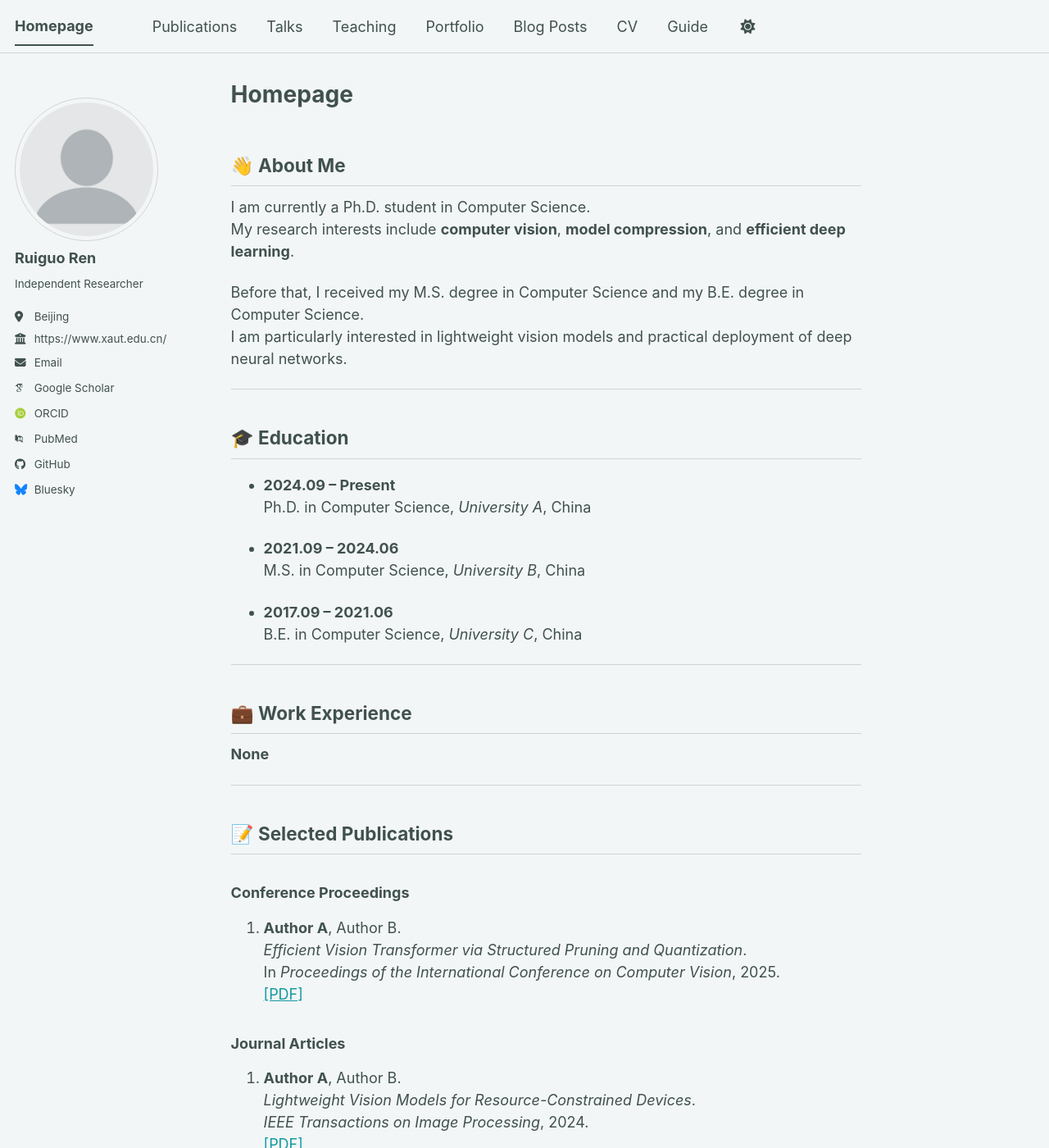
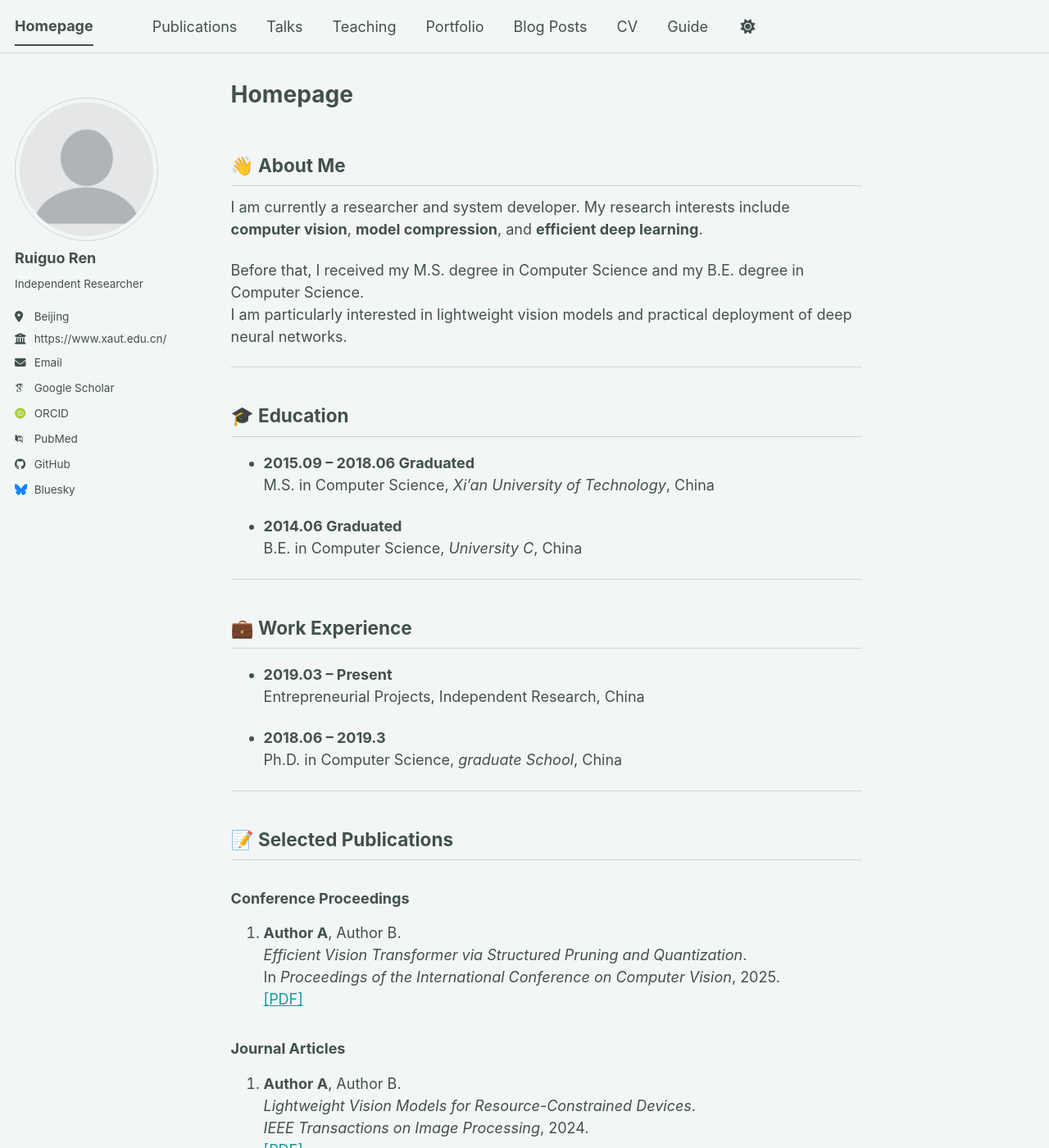
Before and after one commit to rgren-research/rgren-research.github.io, a Jekyll site: the page built from _pages/about.md, in a window 1280 px wide and 1400 px high. Shown: the whole window at 82% size. Built offline with Jekyll 4.4.1, drawn with Linux system fonts in a browser that asks for light colours; some web fonts are replaced; a script bundle is joined from its source files by our own code; library files that are not in the unit come from our copies.

Commit message:
Update about.md

```diff
--- a/_pages/about.md
+++ b/_pages/about.md
@@ -9,7 +9,7 @@ redirect_from:
 
 ## 👋 About Me
 
-I am currently a Ph.D. student in Computer Science.
+I am currently a researcher and system developer.
 My research interests include **computer vision**, **model compression**, and **efficient deep learning**.
 
 Before that, I received my M.S. degree in Computer Science and my B.E. degree in Computer Science.
@@ -19,20 +19,21 @@ I am particularly interested in lightweight vision models and practical deployme
 
 ## 🎓 Education
 
-- **2024.09 – Present**
-  Ph.D. in Computer Science, *University A*, China
+- **2015.09 – 2018.06 Graduated**
+  M.S. in Computer Science, *Xi'an University of Technology*, China
 
-- **2021.09 – 2024.06**
-  M.S. in Computer Science, *University B*, China
-
-- **2017.09 – 2021.06**
+- **2014.06 Graduated**
   B.E. in Computer Science, *University C*, China
 
 ---
 
 ## 💼 Work Experience
 
-**None**
+- **2019.03 – Present**
+  Entrepreneurial Projects, Independent Research, China
+
+- **2018.06 – 2019.3**
+  Ph.D. in Computer Science, *graduate School*, China
 
 ---
 
```
